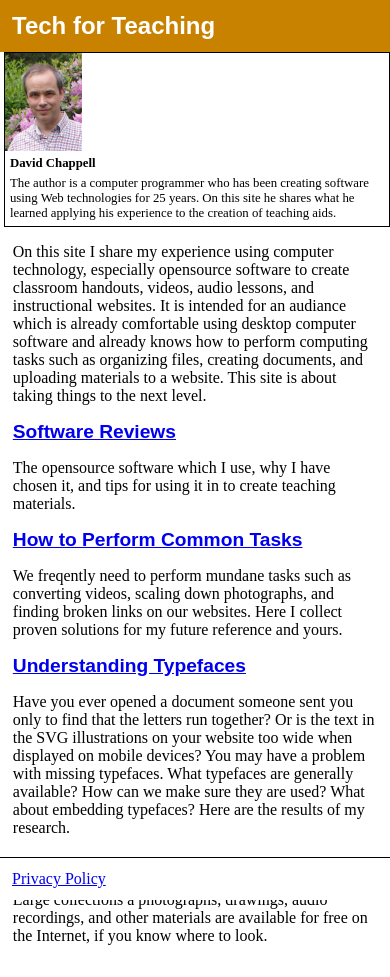
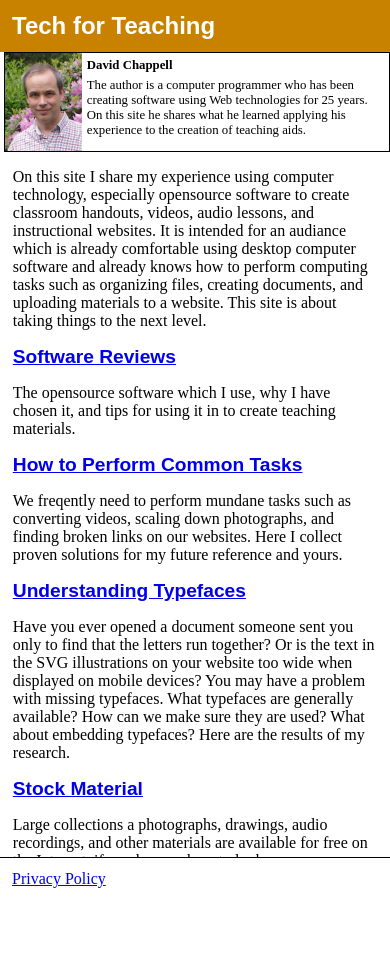
Before and after one commit to david672orford/tech-for-teaching, a Jekyll site: the page built from index.md, in a window 390 px wide. Built offline with Jekyll 4.4.1, drawn with Linux system fonts in a browser that asks for light colours; our own code applies the rules of GitHub Pages for plain Markdown files; after the commit the page ends 902 px from its top, so only the background shows below that.

Commit message:
move author box under title on small screens

```diff
--- a/assets/css/style.css
+++ b/assets/css/style.css
@@ -51,7 +51,7 @@ TH, TD {
 
 DIV.author_box {
 	display: flex;
-	flex-direction: column;
+	flex-direction: row;
 	font-size: 80%;
 	margin: 0 0 .3em .3em;
 	border: thin solid black;
@@ -69,7 +69,7 @@ DIV.author_blurb {
 	}
 @media (min-width: 600px) {
 	DIV.author_box {
-		flex-direction: row;
+		flex-direction: column;
 		float: right;
 		width: 15%;
 		max-width: 200px;
```
